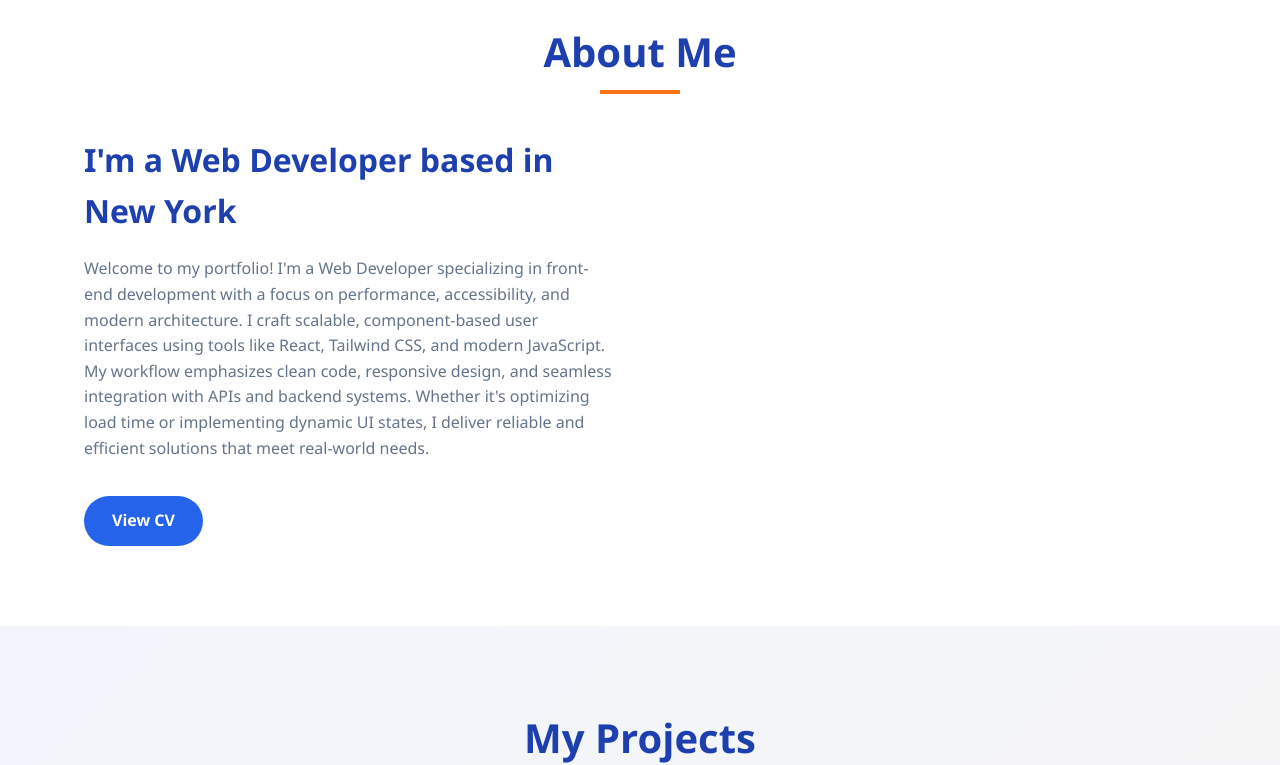
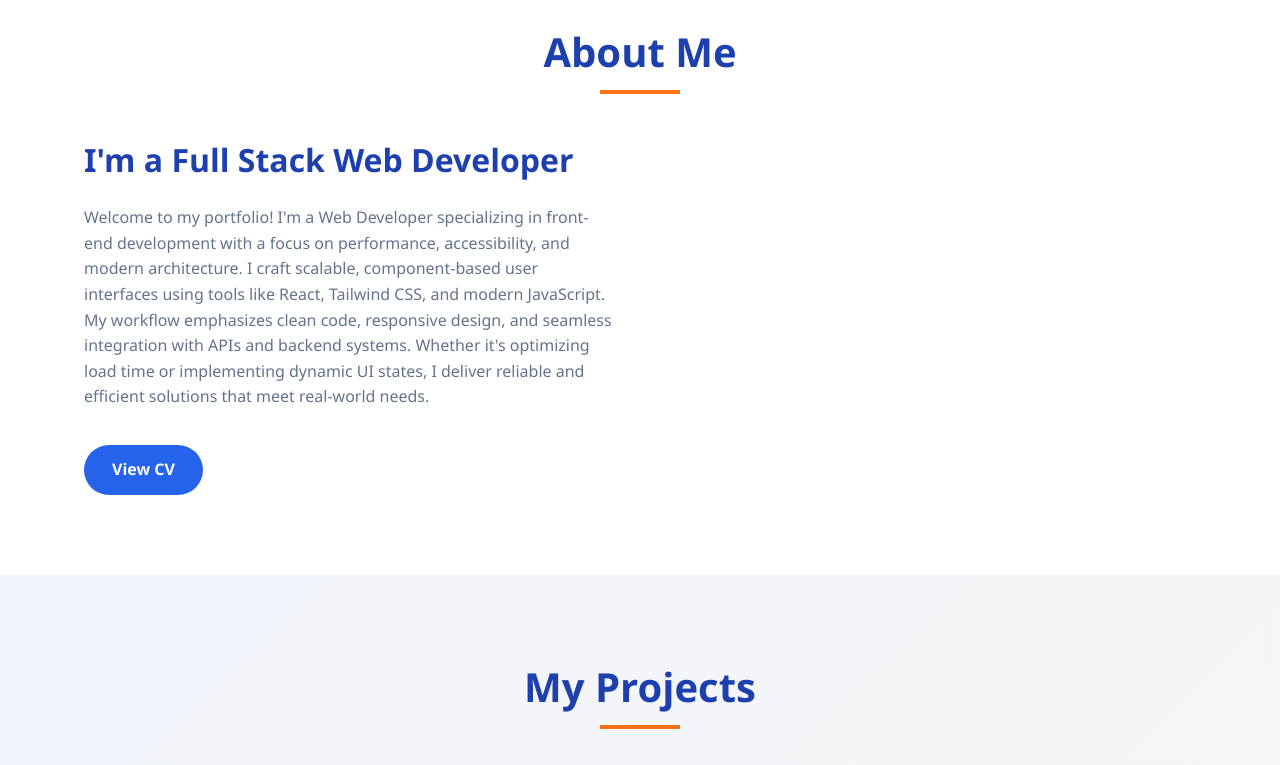
Before and after one commit to 4mo4cyb3r5l4y3r2/portfolio, a plain HTML site: page index.html in a window 1280 px wide. Shown: the part 860-1625 px from the top of the page. Drawn offline with Linux system fonts and the light colour scheme.

Commit message:
Update index.html

```diff
--- a/index.html
+++ b/index.html
@@ -668,7 +668,7 @@
             </div>
             <div class="about-content">
                 <div class="about-text">
-                    <h3>I'm a Web Developer based in New York</h3>
+                    <h3>I'm a Full Stack Web Developer</h3>
                     <p>Welcome to my portfolio! I'm a Web Developer specializing in front-end development with a focus on performance, accessibility, and modern architecture. I craft scalable, component-based user interfaces using tools like React, Tailwind CSS, and modern JavaScript. My workflow emphasizes clean code, responsive design, and seamless integration with APIs and backend systems. Whether it's optimizing load time or implementing dynamic UI states, I deliver reliable and efficient solutions that meet real-world needs.</p>
                     <a href="https://drive.google.com/file/d/1iYkhsmpmXXD4Ej728K-d1ZsX2fbeE1wn/view?usp=sharing" class="btn" style="margin-top: 20px">View CV</a>
                 </div>
```
